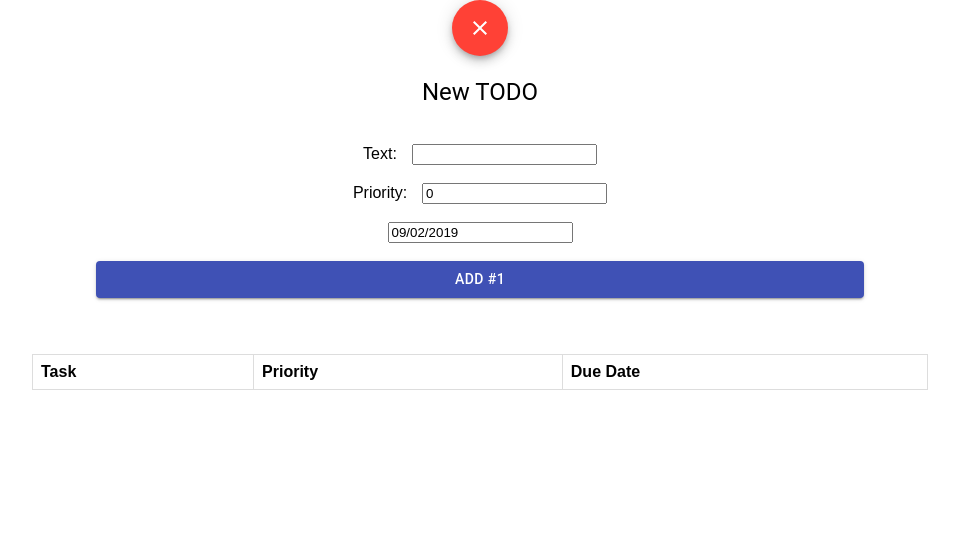
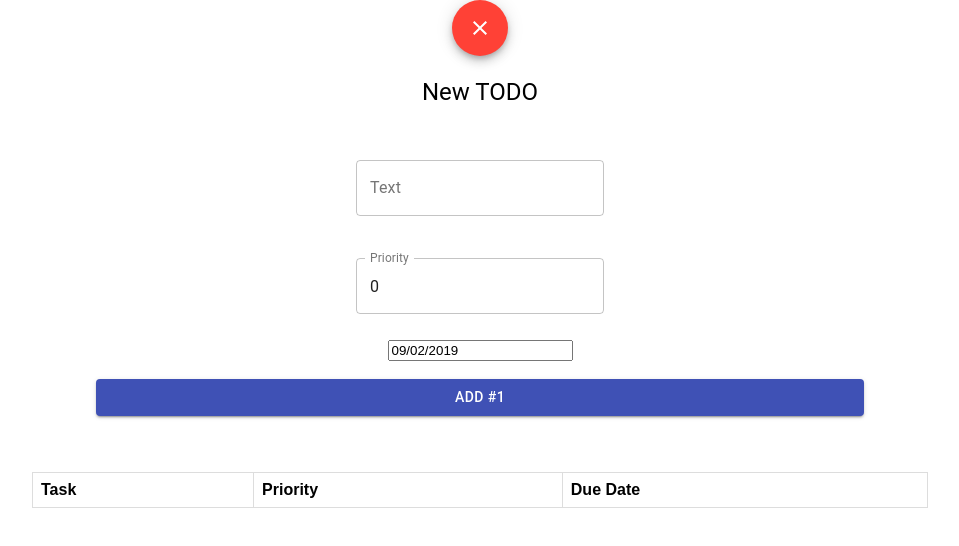
Before and after one commit to andresflorezp/IETI-LAB2, a React (Create React App) app: page /todo in a window 1280 px wide. Shown: the top 546 px of the page, without its empty margins (160-1119 px from the left). Built offline with nearby package versions, Linux system fonts and the light colour scheme.

Commit message:
finaliado

```diff
--- a/src/App.js
+++ b/src/App.js
@@ -2,7 +2,7 @@ import React, { Component } from 'react';
 
 import './App.css';
 import 'react-datepicker/dist/react-datepicker.css';
-import { BrowserRouter as Router, Link, Switch, Route} from 'react-router-dom'
+import { BrowserRouter as Router, Switch, Route} from 'react-router-dom'
 import Login from "./Login"
 import TodoApp from "./TodoApp"
 class App extends Component {
@@ -17,40 +17,12 @@ class App extends Component {
 
     render() {
 
-        let button;
         const LoginView = () => (
             <Login />
         );
         const TodoView = () => (
             <TodoApp />
         )
-        /*
-        const value_user = document.getElementById("email").value;
-        const value_pass = document.getElementById("password").value;
-        if(value_user==localStorage.getItem('email') && value_pass==localStorage.getItem('password')){
-            this.setState({isLoggedIn: true});
-        }
-        else{
-            this.setState({isLoggedIn: false});
-        }*/
-
-        /*
-        if (this.state.isLoggedIn.toString()==="true") {
-            button = (<ul>
-                <li><Link to="/">Login</Link></li>
-
-                <li><Link to="/todo">Todo</Link></li>
-
-            </ul>);
-        } else {
-            button = (<ul>
-                <li><Link to="/">Login</Link></li>
-
-
-
-            </ul>);
-        }
-        */
 
         return (
 
--- a/src/Login.js
+++ b/src/Login.js
@@ -8,7 +8,7 @@ import InputLabel from '@material-ui/core/InputLabel';
 import LockIcon from '@material-ui/icons/LockOutlined';
 import Paper from '@material-ui/core/Paper';
 import Typography from '@material-ui/core/Typography';
-import { BrowserRouter as Router, Link } from 'react-router-dom'
+import { Link } from 'react-router-dom'
 import './Login.css'
 export default class Login extends React.Component {
     constructor(props) {
@@ -30,7 +30,7 @@ export default class Login extends React.Component {
 
         //e.preventDefault();
         //alert(localStorage.getItem("email"))
-        if (this.state.email == localStorage.getItem("email")  && this.state.password==localStorage.getItem("password")){
+        if (this.state.email === localStorage.getItem("email")  && this.state.password===localStorage.getItem("password")){
             this.setState({
                 isLoggedIn:true
             })
--- a/src/TodoApp.js
+++ b/src/TodoApp.js
@@ -8,7 +8,8 @@ import Typography from '@material-ui/core/Typography'
 import Button from '@material-ui/core/Button'
 import Fab from '@material-ui/core/Fab';
 import Clear from '@material-ui/icons/Clear'
-import { BrowserRouter as Router, Link, Switch, Route} from 'react-router-dom'
+import {Link} from 'react-router-dom'
+import TextField from '@material-ui/core/TextField';
 class TodoApp extends React.Component {
     constructor(props) {
         super(props);
@@ -33,32 +34,48 @@ class TodoApp extends React.Component {
                         New TODO
                     </Typography>
                     <br /><br />
-                    <label htmlFor="text" className="right-margin">
+                    {/*<label htmlFor="text" className="right-margin">
                         Text:
-                    </label>
-
-                    <input
+                    </label>*/}
+                    <TextField
+                        id="outlined-name"
+                        label="Text"
+                        value={this.state.text}
+                        margin="normal"
+                        variant="outlined"
+                        onChange={this.handleTextChange}
+                    />
+                    {/*<input
                         id="text"
                         onChange={this.handleTextChange}
                         value={this.state.text}>
-                    </input>
+                    </input>*/}
                     <br />
                     <br />
-                    <label htmlFor="priority" className="right-margin">
+                    {/*<label htmlFor="priority" className="right-margin">
                         Priority:
-                    </label>
-
-                    <input
+                    </label>*/}
+                    <TextField
+                        id="outlined-name"
+                        label="Priority"
+                        value={this.state.priority}
+                        margin="normal"
+                        variant="outlined"
+                        onChange={this.handlePriorityChange}
+                    />
+                    {/*<input
                         id="priority"
                         type="number"
                         onChange={this.handlePriorityChange}
                         value={this.state.priority}>
-                    </input>
+                    </input>*/}
                     <br />
                     <br />
 
                     <DatePicker
                         id="due-date"
+                        variant="outlined"
+                        margin="normal"
                         selected={this.state.dueDate}
                         placeholderText="Due date"
                         onChange={this.handleDateChange}>
```
